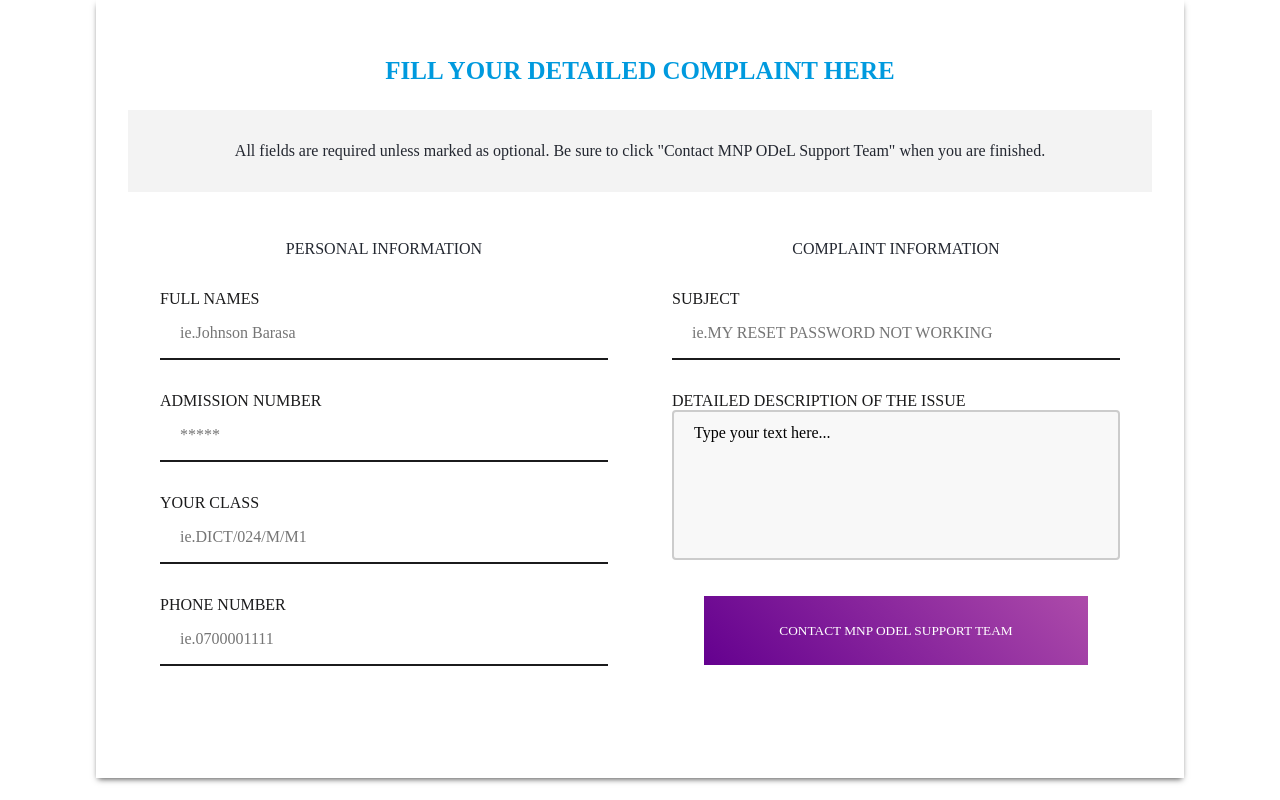
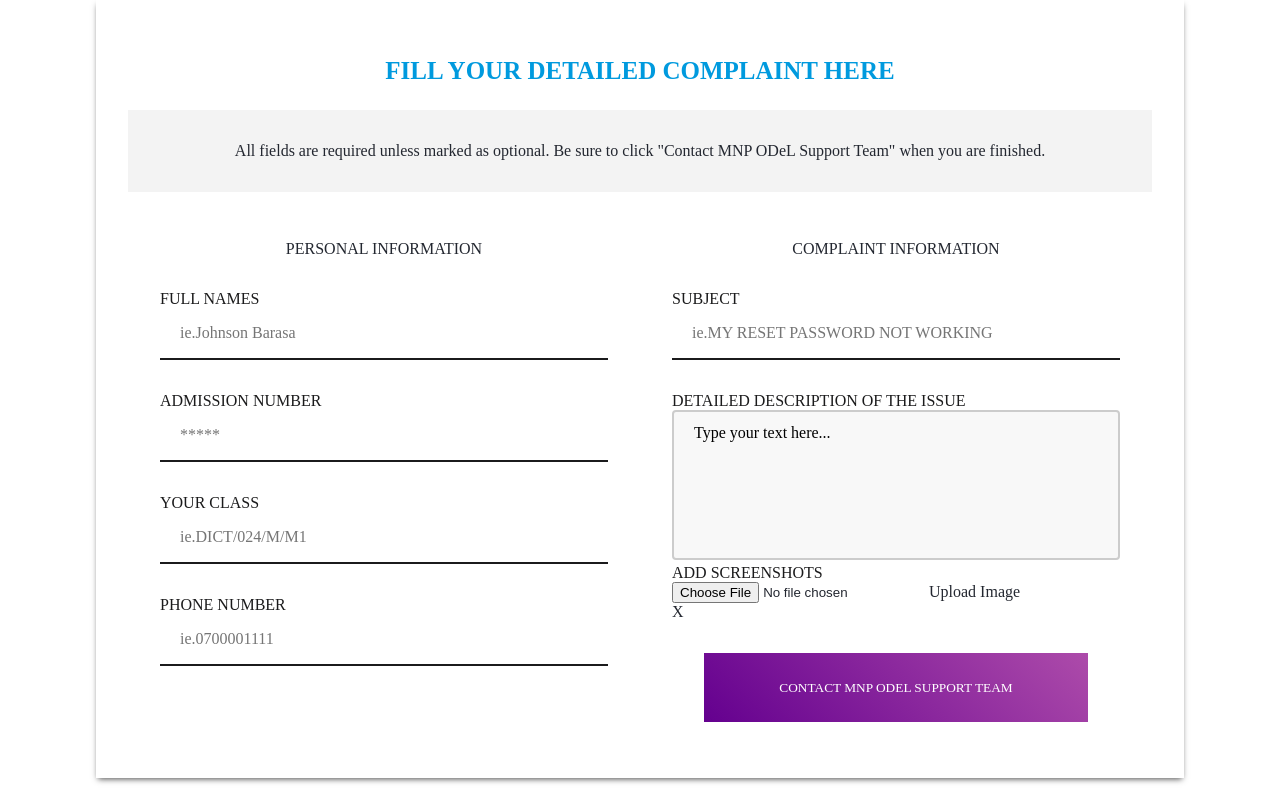
Before and after one commit to RCLDevelopers/ODeL-Complaints-Form, a plain HTML site: page index.html in a window 1280 px wide. Drawn offline with nearby package versions, Linux system fonts and the light colour scheme.

Commit message:
FIRST COMMIT

```diff
--- a/index.html
+++ b/index.html
@@ -48,17 +48,34 @@
 
                           <label for="Detailed-Description">Detailed Description of the Issue</label>
                           <!--<input id="Detailed-Description" type="text">-->
+                            <textarea id="Detailed-Description">Type your text here...</textarea>
 
-                            <textarea id="Detailed-Description">Type your text here...</textarea>
-                          <!--<label for="shipping-address-city">City</label>
-                          <input id="shipping-address-city" id="shipping-address-city" type="text" required>
+                         <label for="Screenshot">Add Screenshots</label>
+                        <div>
 
-                          <label for="shipping-address-state">State</label>
-                          <input id="shipping-address-state" id="shipping-address-state" type="text" required>
+                                  <script src="https://code.jquery.com/jquery-3.3.1.min.js"></script>
+                                  <main class="main_full">
+                                    <div class="container">
+                                      <div class="panel">
+                                        <div class="button_outer">
+                                          <div class="btn_upload">
+                                            <input type="file" id="upload_file" name="">
+                                            Upload Image
+                                          </div>
+                                          <div class="processing_bar"></div>
+                                          <div class="success_box"></div>
+                                        </div>
+                                      </div>
+                                      <div class="error_msg"></div>
+                                      <div class="uploaded_file_view" id="uploaded_view">
+                                        <span class="file_remove">X</span>
+                                      </div>
+                                    </div>
+                                  </main>
 
-                          <label for="shipping-address-zip-code">Zip Code</label>
-                          <input id="shipping-address-zip-code" id="shipping-address-zip-code" type="text" required>
-                                -->
+                        </div>
+
+
                         </fieldset>
                         <input type="submit" value="Contact MNP ODeL Support Team">
                       </div>
--- a/style.css
+++ b/style.css
@@ -152,6 +152,12 @@ textarea {
   resize: none;
 }
 
+/*
+*  ----- Upload image -----
+*/
+
+
+
 
 
 /*
```
